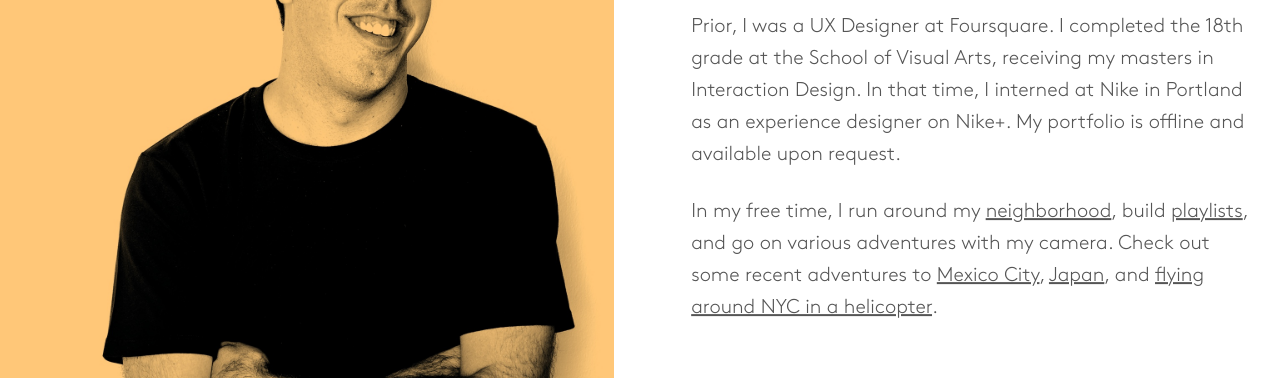
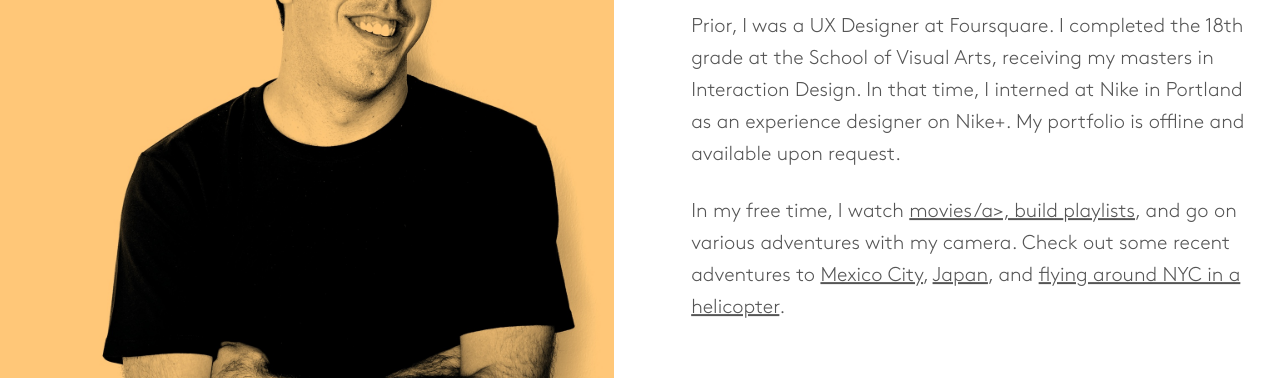
Before and after one commit to coopersmith/coopersmith.github.io, a plain HTML site: page index.html in a window 1280 px wide. Shown: the part 254-632 px from the top of the page. Drawn offline with Linux system fonts and the light colour scheme.

Commit message:
Removed moves, added letterboxd
Moves is being a dick

```diff
--- a/index.html
+++ b/index.html
@@ -37,7 +37,7 @@
 
 			<p>Prior, I was a UX Designer at Foursquare. I completed the 18th grade at the School of Visual Arts, receiving my masters in Interaction Design. In that time, I interned at Nike in Portland as an experience designer on Nike+. My portfolio is offline and available upon request.</p>
 
-			<p>In my free time, I run around my <a href="https://goo.gl/WiKZXq" target="_blank">neighborhood</a>, build <a href="https://open.spotify.com/user/cooper_smith/playlist/0Z0AmcHYTioe3dUqFBXv5Q" target="_blank">playlists</a>, and go on various adventures with my camera. Check out some recent adventures to <a href="https://www.flickr.com/photos/coopersmith/albums/72157682468738606" target="_blank">Mexico City</a>, <a href="https://www.flickr.com/photos/coopersmith/albums/72157685303904136" target="_blank">Japan</a>, and <a href="https://www.flickr.com/photos/coopersmith/albums/72157659930617055" target="_blank">flying around NYC in a helicopter</a>.</p>
+			<p>In my free time, I watch <a href="https://letterboxd.com/coopersmith/stats/" target="_blank">movies/a>, build <a href="https://open.spotify.com/user/cooper_smith/playlist/0Z0AmcHYTioe3dUqFBXv5Q" target="_blank">playlists</a>, and go on various adventures with my camera. Check out some recent adventures to <a href="https://www.flickr.com/photos/coopersmith/albums/72157682468738606" target="_blank">Mexico City</a>, <a href="https://www.flickr.com/photos/coopersmith/albums/72157685303904136" target="_blank">Japan</a>, and <a href="https://www.flickr.com/photos/coopersmith/albums/72157659930617055" target="_blank">flying around NYC in a helicopter</a>.</p>
 
 			<h6> <a href="https://www.twitter.com/coops" target="_blank"><i class="fa fa-twitter"></i></a>&nbsp;&nbsp;&nbsp;<a href="https://open.spotify.com/user/cooper_smith" target="_blank"><i class="fa fa-spotify" aria-hidden="true"></i></a>&nbsp;&nbsp;&nbsp;<a href="https://www.instagram.com/coopersmith" target="_blank"><i class="fa fa-instagram" aria-hidden="true"></i></a>&nbsp;&nbsp;&nbsp;<a href="http://coopersmith.tumblr.com/" target="_blank"><i class="fa fa-tumblr" aria-hidden="true"></i></a>&nbsp;&nbsp;&nbsp;<a href="https://www.linkedin.com/in/coopersmith/" target="_blank"><i class="fa fa-linkedin" aria-hidden="true"></i></a>&nbsp;&nbsp;&nbsp;<a href="mailto:coopersmi@gmail.com" target="_blank"><i class="fa fa-envelope-o" aria-hidden="true"></i></a>
 </h6>
```
